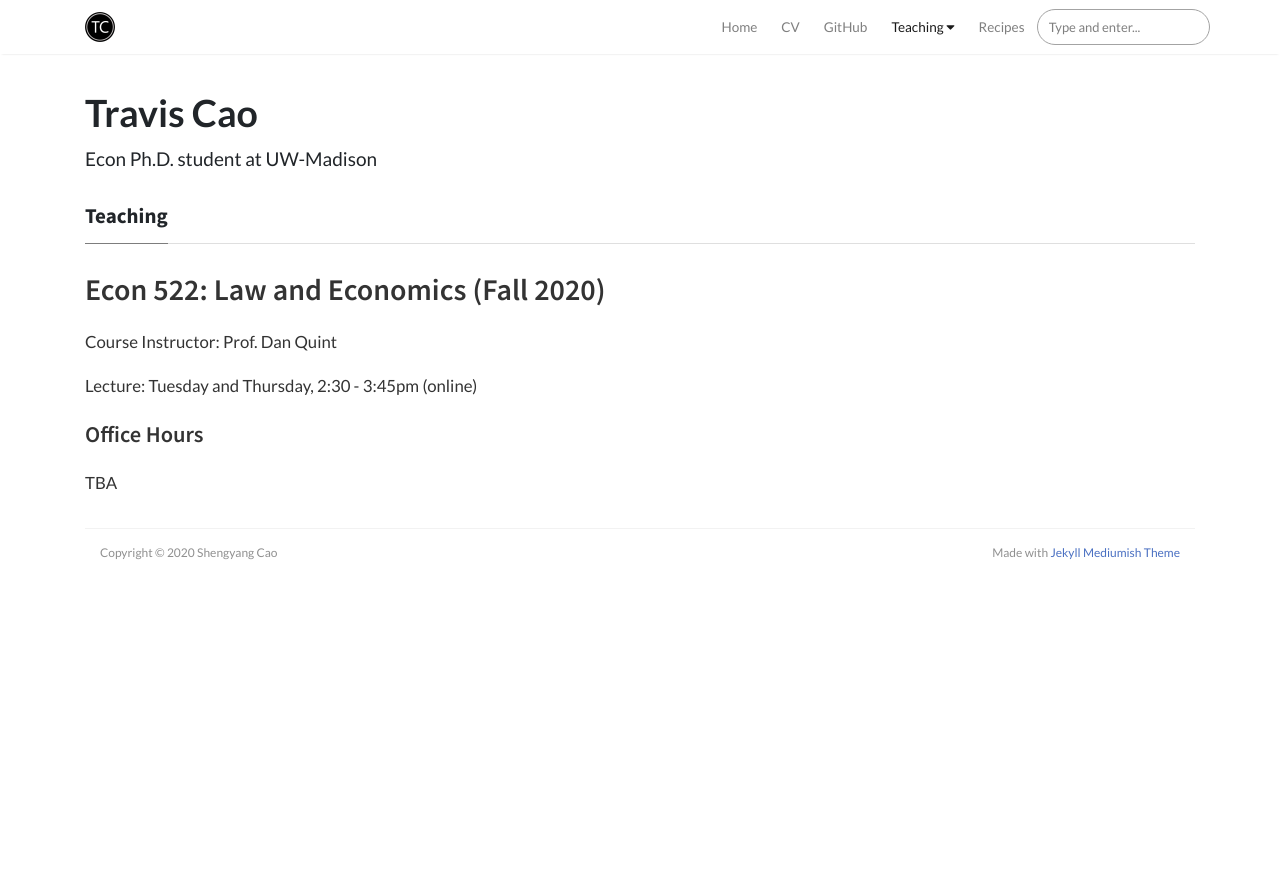
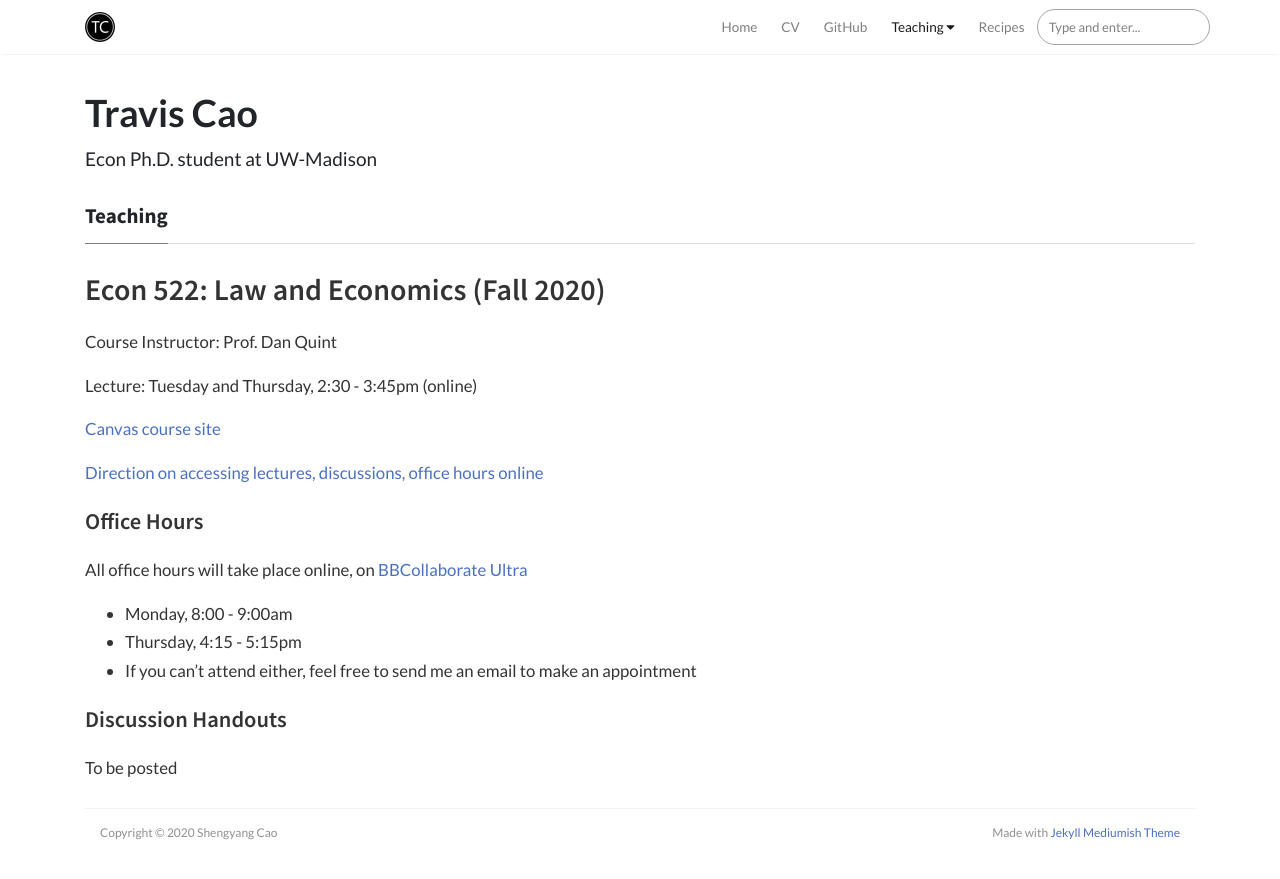
Before and after one commit to scaotravis/scaotravis.github.io, a Jekyll site: the page built from _posts/2020-08-04-teaching-fa-522.md, in a window 1280 px wide. Shown: the top 879 px of the page. Built offline with Jekyll 4.4.1, drawn with Linux system fonts in a browser that asks for light colours; nearby versions of some CDN libraries; comment, search, counter and statistics services are not loaded.

Commit message:
update 522 teaching page

```diff
--- a/_posts/2020-08-04-teaching-fa-522.md
+++ b/_posts/2020-08-04-teaching-fa-522.md
@@ -11,6 +11,18 @@ Course Instructor: Prof. Dan Quint
 
 Lecture: Tuesday and Thursday, 2:30 - 3:45pm (online)
 
+[Canvas course site](https://canvas.wisc.edu/courses/218041)
+
+[Direction on accessing lectures, discussions, office hours online](https://canvas.wisc.edu/courses/218041/pages/how-to-join-live-lecture-slash-discussion-section-slash-office-hours)
+
 #### Office Hours
 
-TBA
+All office hours will take place online, on [BBCollaborate Ultra](https://canvas.wisc.edu/courses/218041/external_tools/3041)
+
+* Monday, 8:00 - 9:00am
+* Thursday, 4:15 - 5:15pm
+* If you can't attend either, feel free to send me an email to make an appointment
+
+#### Discussion Handouts
+
+To be posted
```
Also changed, not shown: 3 other files.
